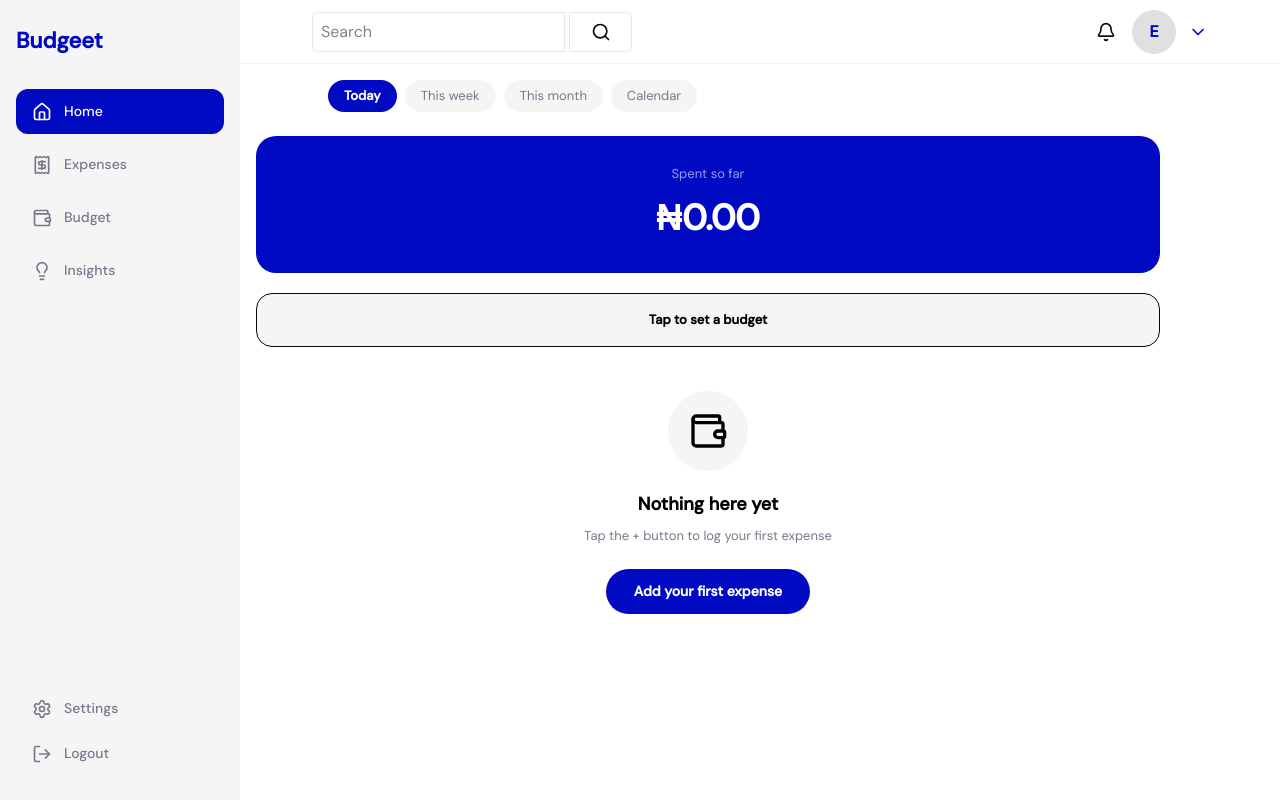
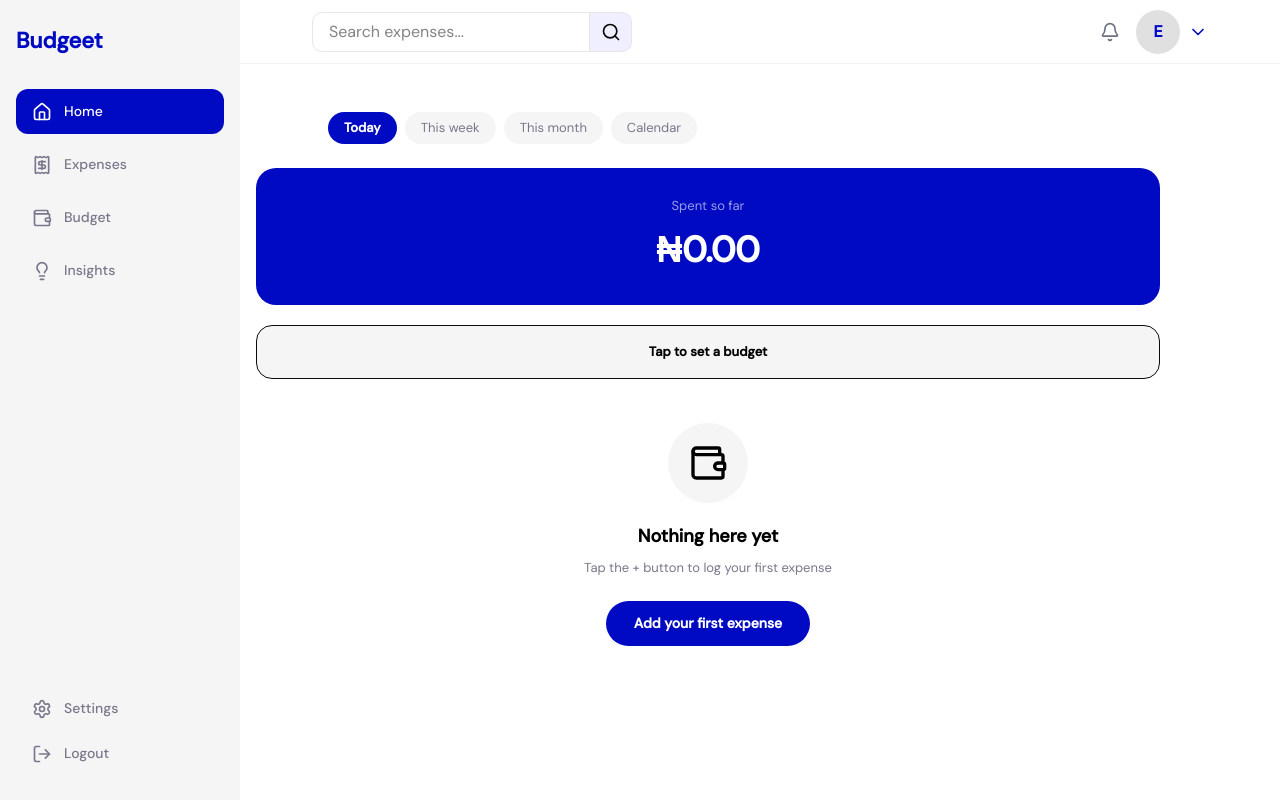
Before and after one commit to CAYA-HQ/Budgeet, a React app in the folder frontend/: page /dashboard in a window 1280 px wide. Built offline with nearby package versions, Linux system fonts and the light colour scheme; the HTML template or start-up script is replaced by a standard one.

Commit message:
Fix: Fixed dashboard header UI for both mobile and desktop

```diff
--- a/frontend/src/components/GreetingHeader.jsx
+++ b/frontend/src/components/GreetingHeader.jsx
@@ -20,16 +20,17 @@ function GreetingHeader({ name }) {
 
   return (
     <div
-      className={`greeting-header h-full flex items-center${styles.greetingsHeader}`}
+      className={`greeting-header h-full${styles.greetingsHeader}`}
     >
+      <button className="greeting-dropdown  flex items-center gap-2 cursor-pointer" onClick={handleDroDown}>
       <div className="greeting-avatar">
         {name ? name.charAt(0).toUpperCase() : "E"}
       </div>
-      <button className="greeting-dropdown" onClick={handleDroDown}>
+
         {isOpen ? <ChevronUp size={20} /> : <ChevronDown size={20} />}
       </button>
       {isOpen && (
-        <ul className="greeting-dropdown-content absolute top-[4rem] right-19 shadow-2xl z-50">
+        <ul className="greeting-dropdown-content absolute top-[4rem] right-0 md:right-19 shadow-2xl z-50">
           <div className="h-20 flex items-center justify-center gap-2 border-b">
             <div className="greeting-avatar">
               {name ? name.charAt(0).toUpperCase() : "E"}
--- a/frontend/src/components/ui/DashboardHeader.jsx
+++ b/frontend/src/components/ui/DashboardHeader.jsx
@@ -1,31 +1,63 @@
-import { Search, Bell } from "lucide-react";
+import { useState } from "react";
+import { Search, Bell, X } from "lucide-react";
 import GreetingHeader from "../GreetingHeader";
 import styles from "./dashboard-header.module.css";
 
 
 function DashboardHeader() {
+  const [showSearchBar, setShowSearchBar] = useState(false);
   const allMockData = {
     user: { name: "Elizabeth" },
   };
-  return (
-    <div className={`dashboard-header h-16 shrink-0 bg-white border-b border-gray-100 px-6 flex items-center justify-end md:justify-between sticky top-0 z-50 ${styles.dashboardHeader}`}>
 
-        <form action="" className="right w-full max-w-[90%] bg-white md:w-80 flex gap-1 items-center absolute md:static top-[4rem]">
-        <input
-        type="search"
-        className="w-full h-10 border rounded-l-sm"
-        placeholder="Search"
+const handleShowSearchBar = () => {
+  setShowSearchBar(!showSearchBar);
+};
+
+const handleSearch = (e) => {
+  e.preventDefault();
+  setShowSearchBar(false);
+};
 
 
-        />
-        <button type="submit" className="md:w-20 h-10 flex justify-center items-center rounded-r-sm md:border">
-          <Search size={20} />
-        </button>
+  return (
+    <div className={`dashboard-header h-16 shrink-0 bg-white border-b border-gray-100 px-6 flex items-center justify-between sticky top-0 z-50 ${styles.dashboardHeader}`}>
+        {/* Mobile Toggle Button */}
+        {!showSearchBar && (
+          <button
+            onClick={handleShowSearchBar}
+            className="md:hidden p-1 text-gray-500 hover:text-black transition-colors"
+          >
+            <Search size={22} />
+          </button>
+        )}
 
+        {/* Search Bar - Hidden on mobile unless toggled, always visible on desktop */}
+        <form
+          onSubmit={handleSearch}
+          className={`${showSearchBar ? 'flex' : 'hidden'} md:flex items-center absolute md:static top-0 left-0 w-full md:w-80 h-full md:h-auto bg-white px-4 md:px-0 z-10 transition-all`}
+        >
+          <div className="relative w-full flex items-center justify-center">
+            <input
+              type="search"
+              className="w-full max-w-[90%] md:max-w-full h-10 border border-gray-200 rounded-full md:rounded-l-lg md:rounded-r-none focus:outline-none focus:border-[var(--budgeet-primary)]"
+              placeholder="Search expenses..."
+              autoFocus={showSearchBar}
+            />
+            {showSearchBar && (
+              <button type="button" onClick={() => setShowSearchBar(false)} className="md:hidden absolute right-7 text-gray-400">
+                <X size={20} />
+              </button>
+            )}
+          </div>
+          <button type="submit" className="hidden md:flex bg-[var(--budgeet-primary-light)] w-12 h-10 justify-center items-center rounded-r-lg border border-l-0 border-gray-200 hover:bg-[var(--budgeet-primary)] hover:text-white transition-colors">
+            <Search size={20} />
+          </button>
         </form>
 
-      <div className="left h-full flex items-center gap-4">
-        <Bell size={20} />
+
+      <div className={`left h-full flex items-center gap-4 ${showSearchBar ? 'hidden md:flex' : 'flex'}`}>
+        <Bell size={20} className="text-gray-500 cursor-pointer hover:text-black transition-colors" />
         <GreetingHeader name={allMockData.user.name} />
       </div>
 
--- a/frontend/src/components/ui/dashboard-header.module.css
+++ b/frontend/src/components/ui/dashboard-header.module.css
@@ -2,8 +2,9 @@
     width: 100%;
     padding-inline: 4.5rem;
 }
-.dashboardHeader > form > input{
-    padding-inline: .5rem;
+.dashboardHeader > form input{
+    padding-left: 1rem;
+    /* padding-left: 4rem; */
 }
 @media (max-width: 768px) {
     .dashboardHeader{
--- a/frontend/src/styles/dashboard.css
+++ b/frontend/src/styles/dashboard.css
@@ -22,6 +22,7 @@
   flex: 1;
   padding-inline: 16px;
   padding-bottom: 100px;
+  padding-top: 2rem;
 }
 
 /* ================================
```
